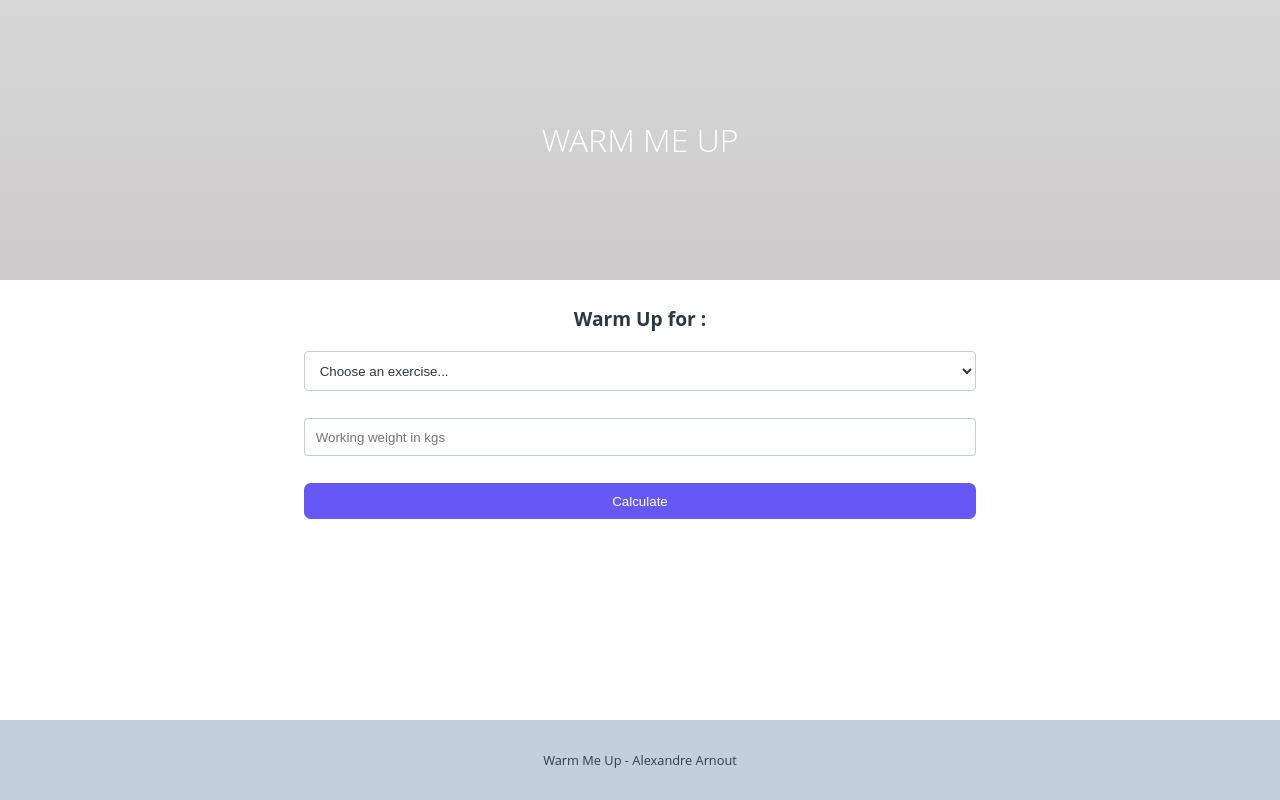
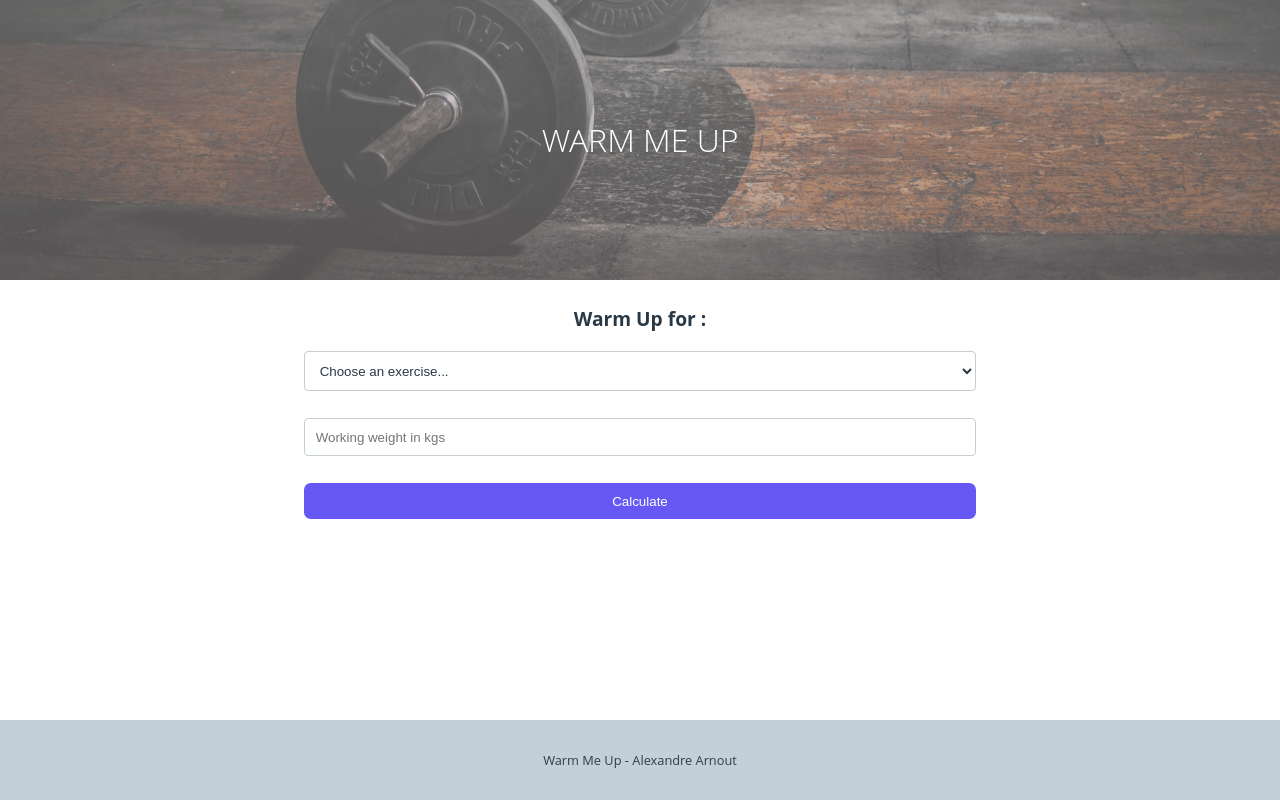
Before and after one commit to AlexARNcode/warm-me-up-v2, a plain HTML site: page template/main-page-template.html in a window 1280 px wide. Drawn offline with Linux system fonts and the light colour scheme.

Commit message:
Responsive header image for desktops

```diff
--- a/template/css/styles.css
+++ b/template/css/styles.css
@@ -133,3 +133,20 @@ strong {
     display: flex;
     align-items: center;
 }
+
+/* Responsive Design */
+/* For desktop: */
+@media only screen and (min-width: 768px) {
+    /* Top Header */
+    #main_header {
+        background-image: linear-gradient(rgb(176 176 176 / 50%), rgb(156 151 151 / 50%)), url(../imgs/barbell-large.jpg);
+        background-size:cover;
+        background-position:bottom;
+    }
+}
+
+/* For tablets: */
+@media only screen and (min-width: 600px) {
+
+
+  }
```
Also changed, not shown: template/imgs/barbell-large.jpg (added).
